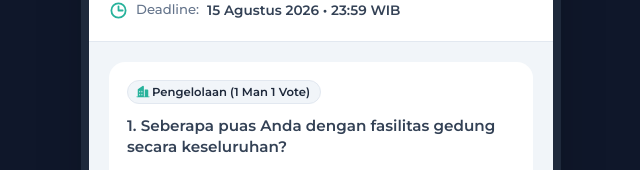
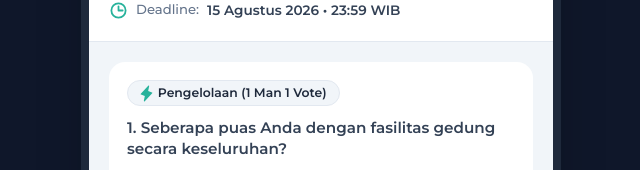
Before and after one commit to ProgrammerMuda/Quick-Voting-Mobile, a React (Vite) app: page / in a window 1280 px wide. Both pictures are taken after a click on the button "Vote Now". Shown: the part 233-403 px from the top of the page, without its empty margins (319-959 px from the left). Built offline with nearby package versions, Linux system fonts and the light colour scheme.

Commit message:
style: unify badge icon to Lightning and enlarge icon size to 17px and text font size to 0.775rem

```diff
--- a/src/components/Poll/PollQuestion.jsx
+++ b/src/components/Poll/PollQuestion.jsx
@@ -9,7 +9,7 @@ import {
   FormHelperText,
   LinearProgress,
 } from '@mui/material';
-import { CheckCircle, ChartBar, Key, Buildings, House } from '@phosphor-icons/react';
+import { CheckCircle, ChartBar, Key, Buildings, House, Lightning } from '@phosphor-icons/react';
 import { prelineColors } from '../../theme/theme';
 
 /**
@@ -94,15 +94,7 @@ export default function PollQuestion({
       {/* Question Type Badge Header & Tenant Unit NPP Info */}
       <Box sx={{ display: 'flex', alignItems: 'center', justifyContent: 'flex-start', mb: 1.5, flexWrap: 'wrap', gap: 1 }}>
         <Chip
-          icon={
-            isNppCategory ? (
-              <Key size={14} color="#27b29b" weight="fill" />
-            ) : isPengelolaan ? (
-              <Buildings size={14} color="#27b29b" weight="fill" />
-            ) : (
-              <House size={14} color="#27b29b" weight="fill" />
-            )
-          }
+          icon={<Lightning size={17} color="#27b29b" weight="fill" />}
           label={
             isNppCategory
               ? 'Kepemilikan (NPP)'
@@ -112,15 +104,15 @@ export default function PollQuestion({
           }
           size="small"
           sx={{
-            height: 24,
-            fontSize: '0.725rem',
+            height: 26,
+            fontSize: '0.775rem',
             fontWeight: 600,
             backgroundColor: prelineColors.slate[100],
             color: prelineColors.slate[800],
             border: `1px solid ${prelineColors.slate[200]}`,
             borderRadius: '100px',
-            px: 0.5,
-            '& .MuiChip-label': { px: 0.75 },
+            px: 0.75,
+            '& .MuiChip-label': { px: 0.85 },
           }}
         />
 
```
